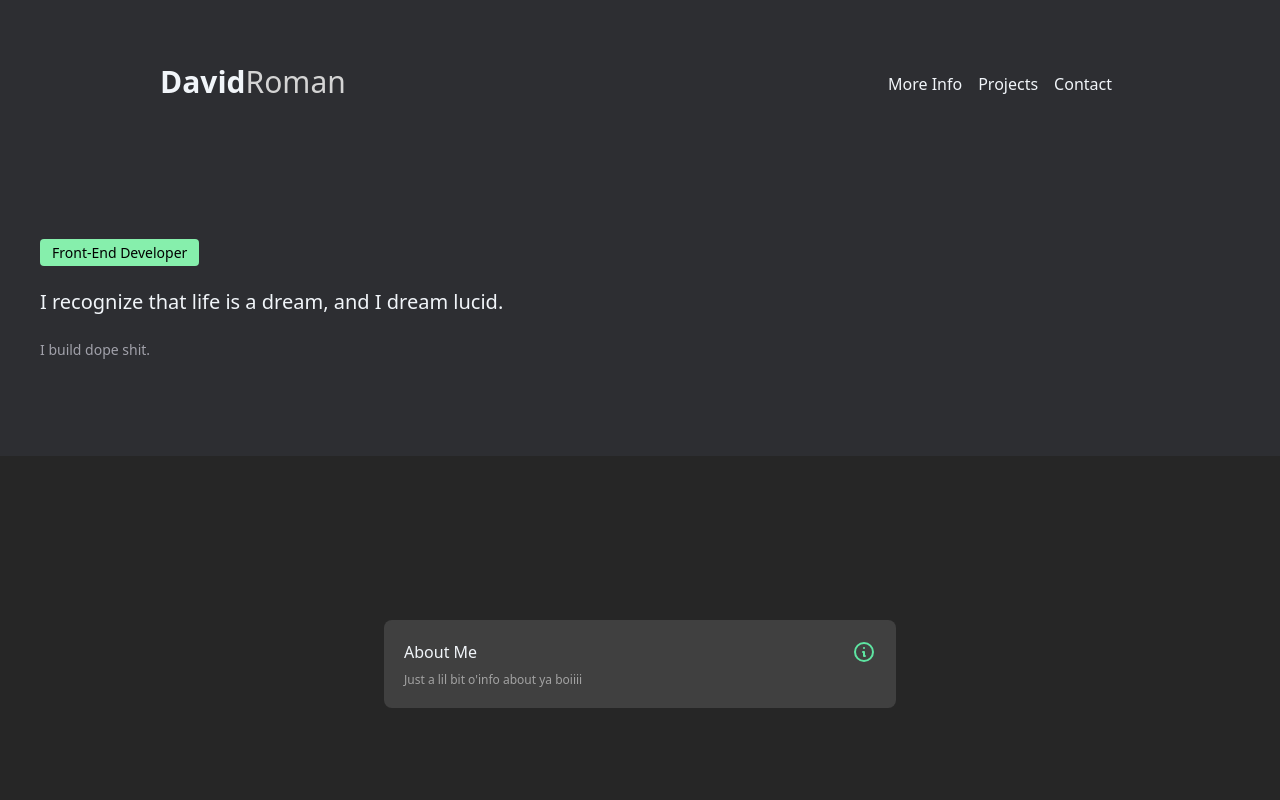
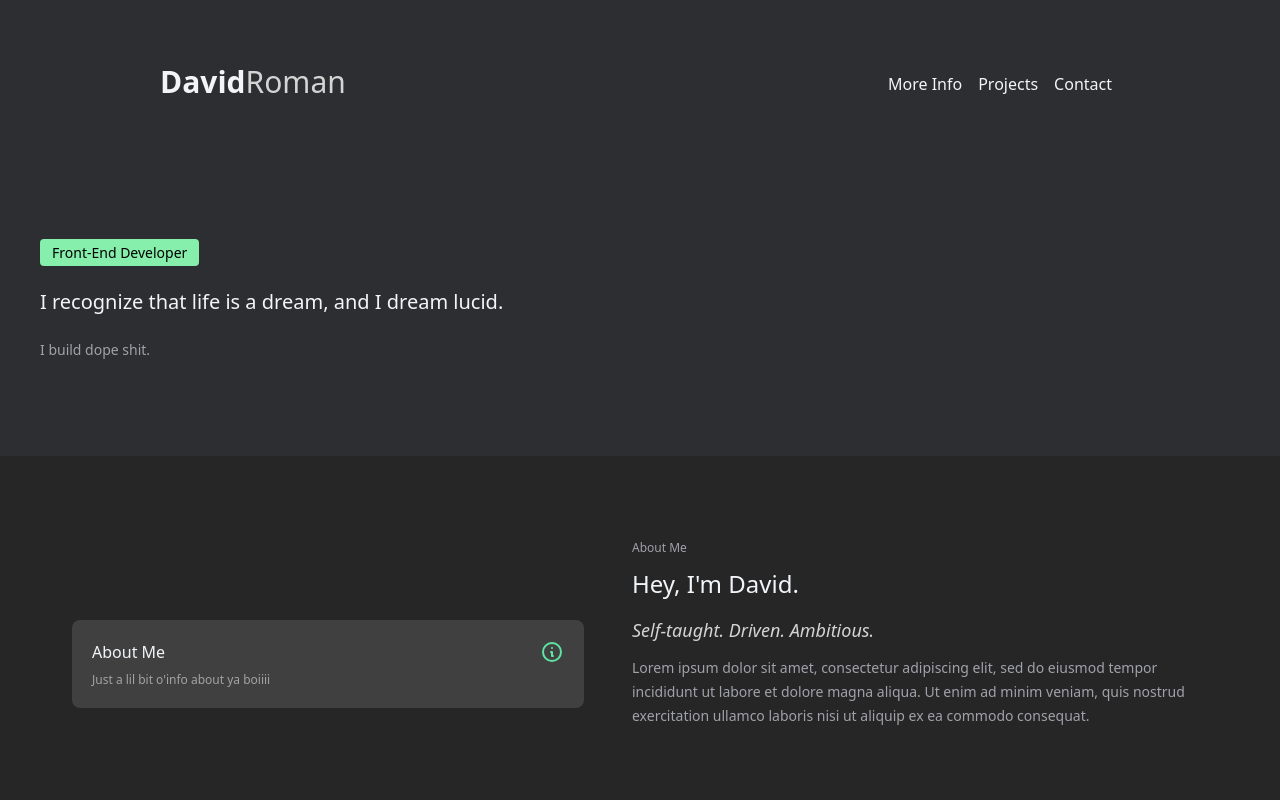
Before and after one commit to dmroman395/Portfolio, a Next.js app: page / in a window 1280 px wide. Shown: the top 800 px of the page. Built offline with nearby package versions, Linux system fonts and the light colour scheme.

Commit message:
Got working version of moreInfo transition, need to polish

```diff
--- a/next.config.js
+++ b/next.config.js
@@ -1,3 +1,3 @@
 module.exports = {
-  reactStrictMode: true,
+  reactStrictMode: false,
 }
--- a/pages/index.js
+++ b/pages/index.js
@@ -1,4 +1,4 @@
-import React, { useState, useEffect } from 'react';
+import React from 'react';
 import Head from 'next/head'
 import Image from 'next/image'
 import Hero from '../src/components/hero'
--- a/src/components/moreInfo.js
+++ b/src/components/moreInfo.js
@@ -1,11 +1,15 @@
-import React, { useState } from "react";
+import React, { useState, useEffect } from "react";
 import MoreInfoCard from "./moreInfoCard";
 import MoreInfoText from "./moreInfoText";
 import { Transition } from '@headlessui/react'
 import data from '../data.json'
 
 function MoreInfo() {
-    const [info, setInfo] = useState(data.about)
+    const [info, setInfo] = useState({})
+
+    useEffect(() => {
+        setInfo(data.about)
+    },[])
 
     return(
         <div className="h-screen flex flex-col justify-center gap-10 bg-neutral-800 p-12 sm:flex-row sm:justify-evenly sm:p-16 sm:gap-10" id='moreInfo'>
@@ -14,22 +18,20 @@ function MoreInfo() {
                 <MoreInfoCard category={'Skills'} desc={"Technologies and tools I've worked with"} icon={'skills'} type={'skills'} setInfo={setInfo}/>
                 <MoreInfoCard category={'Current Focus'} desc={"What I am currently working on"} icon={'current'} type={'focus'} setInfo={setInfo}/>
             </div>
-            {/* <button className="p-5 bg-red-100" onClick={handleClick}>
-                Toggle
-            </button> */}
-            {/* <Transition
-                // appear={true}
-                show={true}
+            <Transition
+                className="mt-5 flex flex-col gap-y-2 h-[35%] sm:max-w-[50%]"
+                appear={true}
+                show={Object.keys(info).length > 0}
                 unmount={false}
-                enter="transition-opacity duration-150"
+                enter="transition-opacity ease-in-out duration-300"
                 enterFrom="opacity-0"
                 enterTo="opacity-100"
-                leave="transition-opacity duration-150"
+                leave="transition-opacity duration-300"
                 leaveFrom="opacity-100"
                 leaveTo="opacity-0"
-            > */}
-                <MoreInfoText info={info}/>
-            {/* </Transition> */}
+            >
+                <MoreInfoText type={info.type} header={info.header} subtext={info.subtext} info={info.info}/>
+            </Transition>
         </div>
     )
 }
--- a/src/components/moreInfoCard.js
+++ b/src/components/moreInfoCard.js
@@ -25,6 +25,7 @@ function MoreInfoCard({category, desc, icon, type, setInfo}) {
     }
 
     function handleClick() {
+        setInfo({})
         const cardInfo = {
             type: data[type].type,
             header: data[type].header,
@@ -32,7 +33,9 @@ function MoreInfoCard({category, desc, icon, type, setInfo}) {
             info: data[type].info
         }
 
-        setInfo(cardInfo)
+        setTimeout(() => {
+            setInfo(cardInfo)
+        }, 300)
     }
 
     return (
--- a/src/components/moreInfoText.js
+++ b/src/components/moreInfoText.js
@@ -1,14 +1,15 @@
 import React from "react";
 
-function MoreInfoText(props) {
-    const { type, header, subtext, info } = props;
+function MoreInfoText({type, header, subtext, info}) {
 
-    <div className="mt-5 flex flex-col gap-y-2 h-[90%] sm:max-w-[50%]">
-        <p className="text-zinc-400 text-xs">{type}</p>
-        <h1 className="text-slate-100 text-2xl my-1">{header}</h1>
-        <h4 className='text-neutral-300 text-lg my-1 italic'>{subtext}</h4>
-        <p className="text-zinc-400 text-sm leading-6">{info}</p>
-    </div>
+    return (
+        <>
+            <p className="text-zinc-400 text-xs">{type}</p>
+            <h1 className="text-slate-100 text-2xl my-1">{header}</h1>
+            <h4 className='text-neutral-300 text-lg my-1 italic'>{subtext}</h4>
+            <p className="text-zinc-400 text-sm leading-6">{info}</p>
+        </>
+    )
 }
 
 export default MoreInfoText
```
